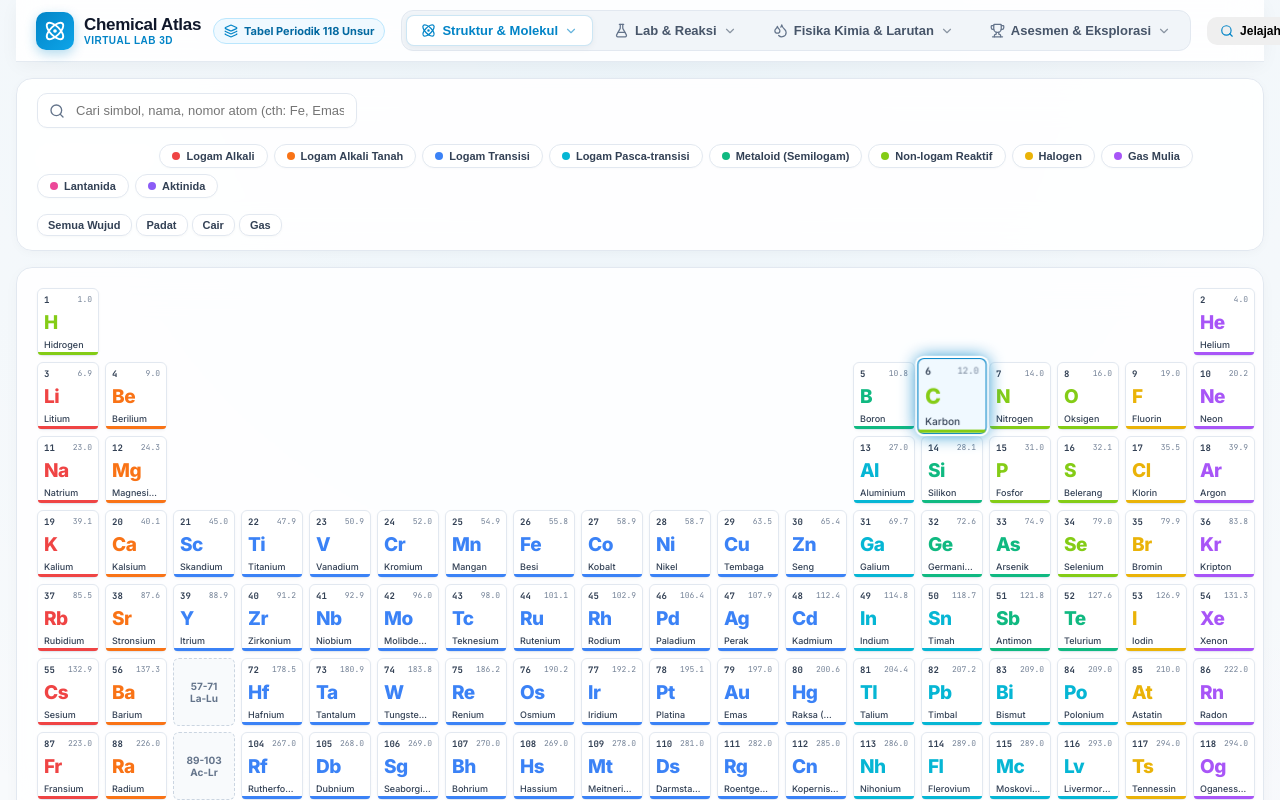
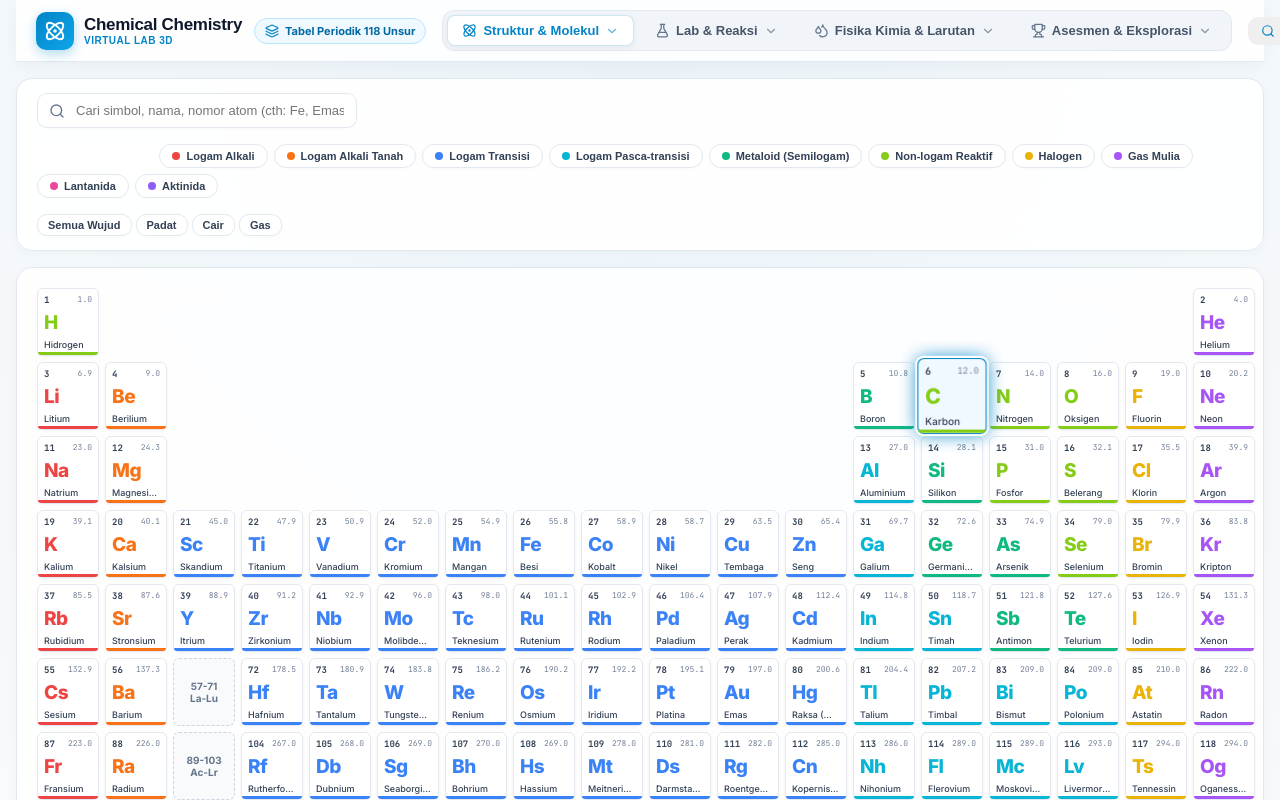
Before and after one commit to kahpiba/chemical_chemistry, a React (Vite) app: page / in a window 1280 px wide. Built offline with nearby package versions, Linux system fonts and the light colour scheme.

Commit message:
chore: rename Chemical Atlas to Chemical Chemistry across the entire application

```diff
--- a/index.html
+++ b/index.html
@@ -4,7 +4,7 @@
     <meta charset="UTF-8" />
     <link rel="icon" type="image/svg+xml" href="/favicon.svg" />
     <meta name="viewport" content="width=device-width, initial-scale=1.0" />
-    <title>Chemical Atlas · 3D Periodic Table, Molecules & Reaction Lab</title>
+    <title>Chemical Chemistry · 3D Periodic Table, Molecules & Reaction Lab</title>
     <meta
       name="description"
       content="Platform edukasi kimia 3D interaktif: jelajahi 118 unsur tabel periodik dengan simulasi atom Bohr 3D, uraikan molekul senyawa (exploded view), dan simulasikan reaksi pencampuran kimia virtual secara nyata."
@@ -13,7 +13,7 @@
     <meta name="theme-color" content="#ffffff" />
     <meta name="apple-mobile-web-app-capable" content="yes" />
     <meta name="apple-mobile-web-app-status-bar-style" content="default" />
-    <meta name="apple-mobile-web-app-title" content="Atlas Kimia" />
+    <meta name="apple-mobile-web-app-title" content="Chemical Chemistry" />
     <link rel="preconnect" href="https://fonts.googleapis.com" />
     <link rel="preconnect" href="https://fonts.gstatic.com" crossorigin />
     <link
--- a/src/App.tsx
+++ b/src/App.tsx
@@ -328,7 +328,7 @@ export function App() {
               </div>
               <div>
                 <h3 style={{ fontSize: '20px', fontWeight: 700, color: 'var(--text-primary)', margin: 0 }}>
-                  Tentang Chemical Atlas
+                  Tentang Chemical Chemistry
                 </h3>
                 <span style={{ fontSize: '12px', color: 'var(--text-muted)' }}>
                   Interactive 3D Chemistry Explorer · 14 Modul Pembelajaran Lengkap
@@ -337,7 +337,7 @@ export function App() {
             </div>
 
             <p style={{ fontSize: '13px', lineHeight: 1.7, color: 'var(--text-secondary)', margin: 0 }}>
-              <strong>Chemical Atlas</strong> adalah platform edukasi kimia interaktif komprehensif yang
+              <strong>Chemical Chemistry</strong> adalah platform edukasi kimia interaktif komprehensif yang
               dirancang untuk siswa, guru, dan penggemar sains guna memahami dunia atom, molekul, reaksi bahaya nyata, dan instrumen laboratorium presisi tinggi secara visual, intuitif, dan matematis.
             </p>
 
--- a/src/components/certificate/CertificateModal.tsx
+++ b/src/components/certificate/CertificateModal.tsx
@@ -130,7 +130,7 @@ export const CertificateModal: React.FC<CertificateModalProps> = ({
                 <h1 className="cert-header-title">Sertifikat Kelulusan Praktikum</h1>
                 <span style={{ fontSize: '24px' }}>🔬</span>
               </div>
-              <div className="cert-subtitle">Chemical Atlas Virtual Laboratory & Science Explorer</div>
+              <div className="cert-subtitle">Chemical Chemistry Virtual Laboratory & Science Explorer</div>
               <div style={{ fontSize: '10px', color: '#94a3b8', letterSpacing: '1.5px', marginTop: '2px' }}>
                 NO. REG: {certId}-2026
               </div>
@@ -167,7 +167,7 @@ export const CertificateModal: React.FC<CertificateModalProps> = ({
               <div className="cert-signature-box">
                 <div style={{ fontWeight: 700, color: '#334155', marginBottom: '2px' }}>Laboratorium Virtual</div>
                 <div style={{ fontStyle: 'italic', color: '#0284c7', fontFamily: 'cursive', fontSize: '14px', marginBottom: '2px' }}>
-                  Chemical Atlas Engine
+                  Chemical Chemistry Engine
                 </div>
                 <div className="cert-signature-line"></div>
                 <div>Kepala Laboratorium Virtual</div>
--- a/src/components/common/Header.tsx
+++ b/src/components/common/Header.tsx
@@ -105,7 +105,7 @@ export const Header: React.FC<HeaderProps> = ({
               <Atom size={22} />
             </div>
             <div className="brand-text-col">
-              <span className="brand-app-name">Chemical Atlas</span>
+              <span className="brand-app-name">Chemical Chemistry</span>
               <span className="brand-subtitle-tag">Virtual Lab 3D</span>
             </div>
           </button>
--- a/src/components/common/MobileNavDrawer.tsx
+++ b/src/components/common/MobileNavDrawer.tsx
@@ -73,7 +73,7 @@ export const MobileNavDrawer: React.FC<MobileNavDrawerProps> = ({
             </div>
             <div>
               <div style={{ fontSize: '15px', fontWeight: 800, color: '#0f172a', lineHeight: 1.1 }}>
-                Chemical Atlas
+                Chemical Chemistry
               </div>
               <div style={{ fontSize: '10px', fontWeight: 600, color: '#0284c7', textTransform: 'uppercase' }}>
                 Navigasi 14 Modul
--- a/src/components/reaction/LabReportModal.tsx
+++ b/src/components/reaction/LabReportModal.tsx
@@ -71,7 +71,7 @@ export const LabReportModal: React.FC<LabReportModalProps> = ({
               <Sparkles size={28} color="#0284c7" />
             </div>
             <div className="report-institution-text">
-              <h2>CHEMICAL ATLAS VIRTUAL LABORATORY</h2>
+              <h2>CHEMICAL CHEMISTRY VIRTUAL LABORATORY</h2>
               <p>Laporan Resmi Praktikum Kimia Sains SMA/MA & Perguruan Tinggi</p>
               <span className="report-date-badge">Tanggal Praktikum: {todayStr}</span>
             </div>
--- a/src/components/reaction/ReactionLab.tsx
+++ b/src/components/reaction/ReactionLab.tsx
@@ -202,7 +202,7 @@ export const ReactionLab: React.FC = () => {
 
     ctx.fillStyle = '#0284c7';
     ctx.font = 'bold 22px system-ui, sans-serif';
-    ctx.fillText('CHEMICAL ATLAS — LABORATORIUM REAKSI VIRTUAL', 55, 68);
+    ctx.fillText('CHEMICAL CHEMISTRY — LABORATORIUM REAKSI VIRTUAL', 55, 68);
 
     ctx.fillStyle = '#64748b';
     ctx.font = '13px system-ui, sans-serif';
--- a/src/components/worksheet/WorksheetModal.tsx
+++ b/src/components/worksheet/WorksheetModal.tsx
@@ -135,7 +135,7 @@ export const WorksheetModal: React.FC<WorksheetModalProps> = ({ isOpen, onClose
                 LEMBAR KERJA PESERTA DIDIK (LKPD)
               </h2>
               <div style={{ fontSize: '13px', fontWeight: 600, color: '#475569', marginTop: '2px' }}>
-                Mata Pelajaran: Kimia • Platform: Chemical Atlas Interactive Lab
+                Mata Pelajaran: Kimia • Platform: Chemical Chemistry Interactive Lab
               </div>
             </div>
             <div style={{ textAlign: 'right', fontSize: '12px', color: '#64748b' }}>
--- a/src/utils/audio.ts
+++ b/src/utils/audio.ts
@@ -1,5 +1,5 @@
 /**
- * Web Audio API synthesizer for Chemical Atlas.
+ * Web Audio API synthesizer for Chemical Chemistry.
  * Generates realistic laboratory sound effects without any external audio files.
  */
 
```
Also changed, not shown: 1 other file (tests, documents, lock files or other folders).
